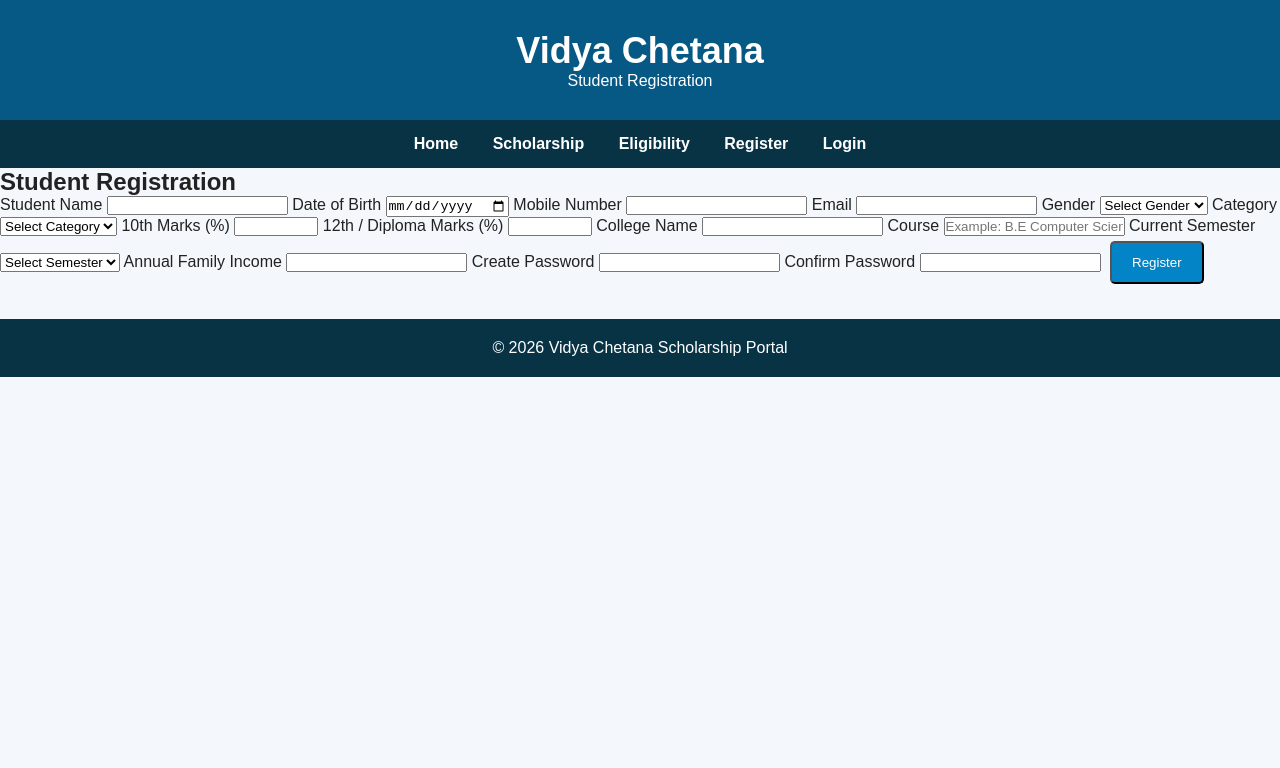
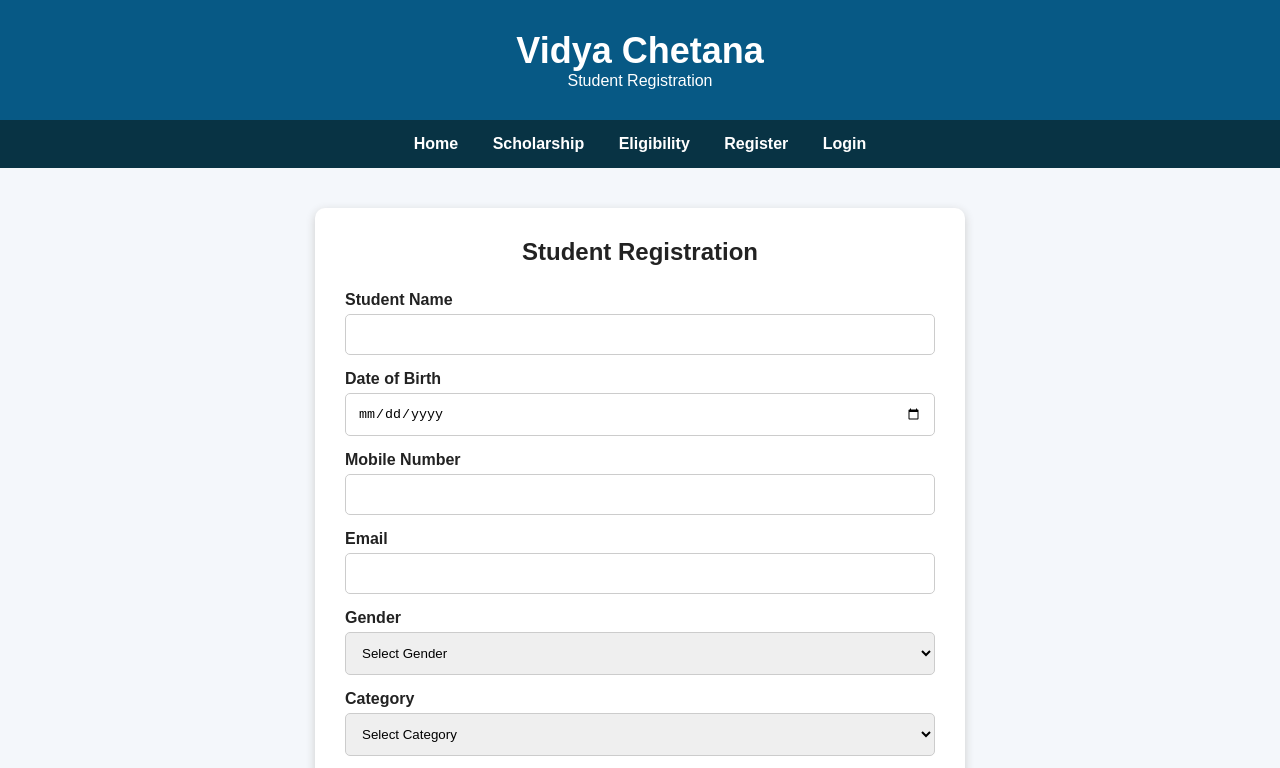
Before and after one commit to darshanbelalakatte500-collab/scholarship-portal, a plain HTML site: page register.html in a window 1280 px wide. Shown: the top 768 px of the page. Drawn offline with Linux system fonts and the light colour scheme; a script that the page names is missing.

Commit message:
Add styles for form section
Added styles for form section including layout, padding, and button styles.

```diff
--- a/style.css
+++ b/style.css
@@ -87,3 +87,38 @@ footer {
     padding: 20px;
     margin-top: 30px;
 }
+
+.form-section {
+    max-width: 650px;
+    margin: 40px auto;
+    background: white;
+    padding: 30px;
+    border-radius: 10px;
+    box-shadow: 0 3px 10px #ccc;
+}
+
+.form-section h2 {
+    text-align: center;
+    margin-bottom: 25px;
+}
+
+.form-section label {
+    display: block;
+    margin-top: 15px;
+    margin-bottom: 5px;
+    font-weight: bold;
+}
+
+.form-section input,
+.form-section select {
+    width: 100%;
+    padding: 12px;
+    border: 1px solid #ccc;
+    border-radius: 5px;
+}
+
+.form-section button {
+    border: none;
+    cursor: pointer;
+    margin-top: 25px;
+}
```
